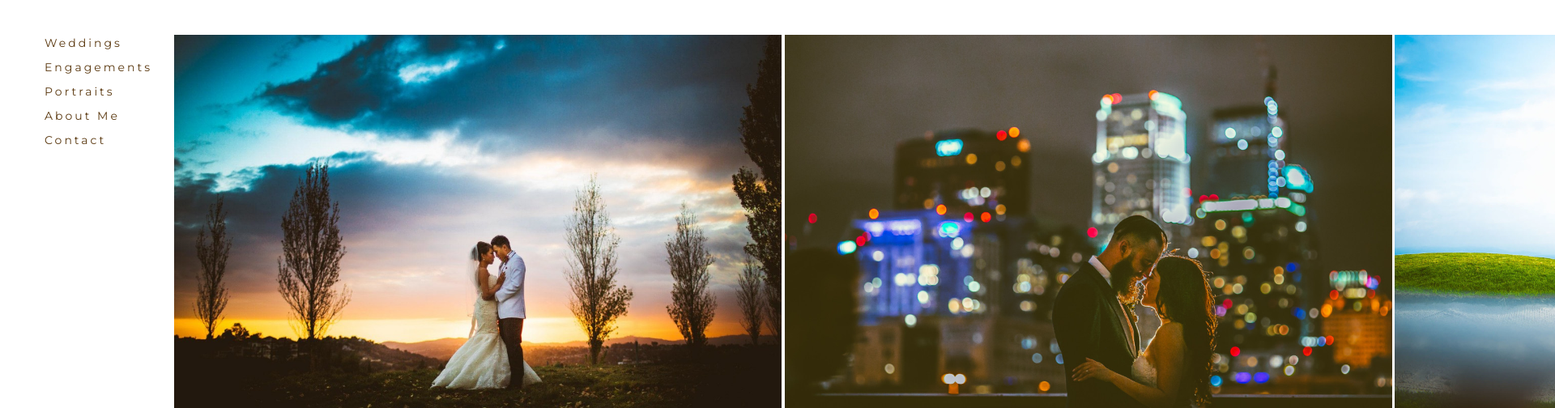
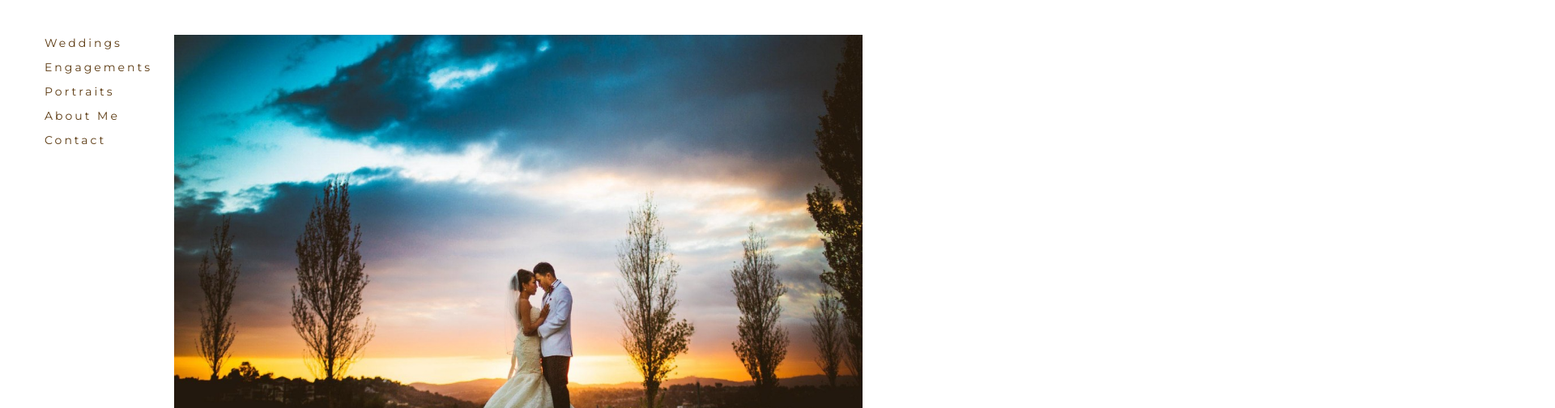
Before and after one commit to conradlim/climphotography, a plain HTML site: page index.html in a window 1280 px wide. Shown: the part 112-616 px from the top of the page at 81% size, 1920 px wide, since content can reach past the window. Drawn offline with nearby package versions, Linux system fonts and the light colour scheme; a web font is replaced by a local one.

Commit message:
Add files via upload

```diff
--- a/css/stylesheetB.css
+++ b/css/stylesheetB.css
@@ -45,7 +45,6 @@ color:#5B3910 ;
 .col-md-3.sideMenu{
   margin-top:150px;
   line-height: 30px;
-  /*margin-top:250px;*/
   letter-spacing: 3px;
   margin-bottom:45px;
 }
@@ -58,17 +57,17 @@ color:#5B3910 ;
   .col-md-3.sideMenu a:hover{
     color:#ecb020;
   }
-  #carousel {
+  .carousel {
       background-color: #fff;
       overflow: visible;
       white-space:nowrap;
   }
 
-  #carousel .slide {
+  .carousel .slide {
       display: inline-block;
   }
   img{
-    width: 750px;
+    width: 1200px;
     height:100%;
   }
 .col-md-9.mainContent{
@@ -77,11 +76,13 @@ color:#5B3910 ;
   float:left;
 }
 
-
-
 /*MEDIA QUERIES*/
 @media (min-width:768px) {
 .navbar > .container .navbar-brand{
 letter-spacing: 7px;
+  }
+img{
+  width: 850px;
+  height:100%;
+  }
 }
-}
```
